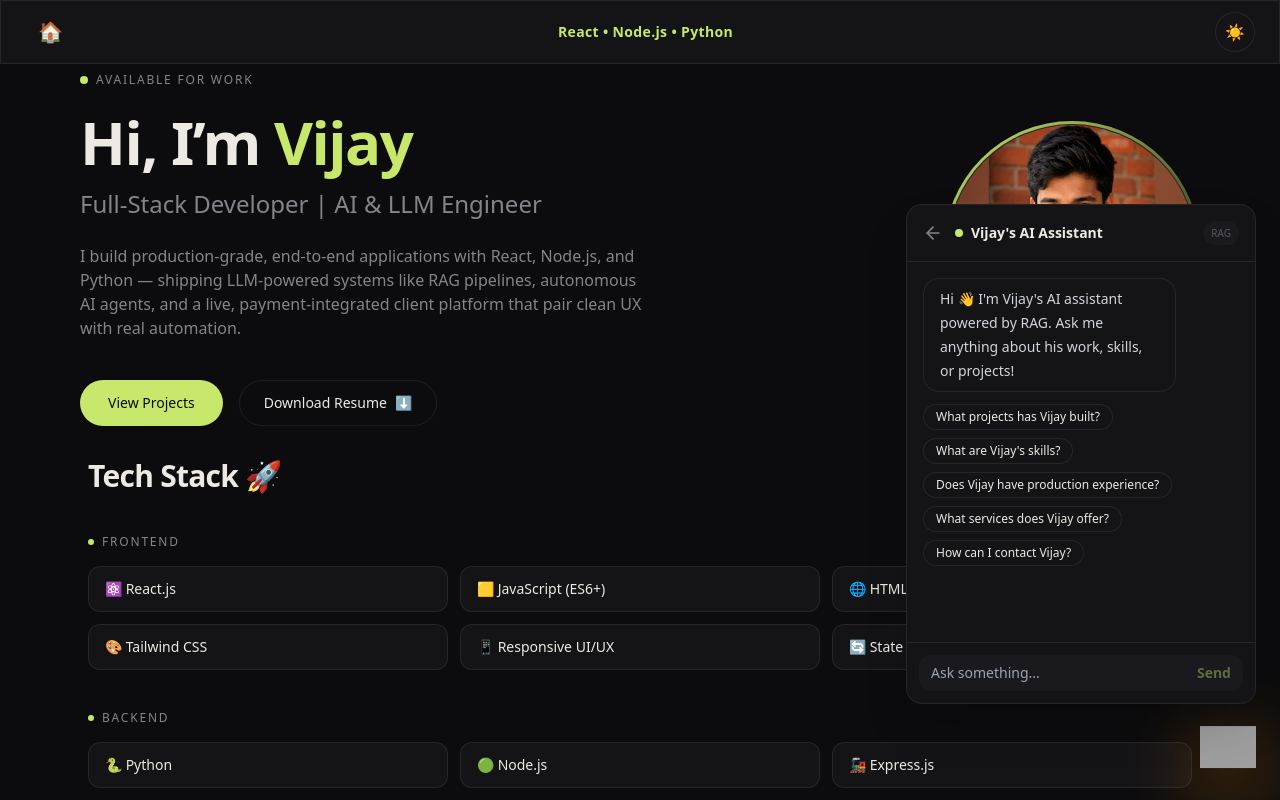
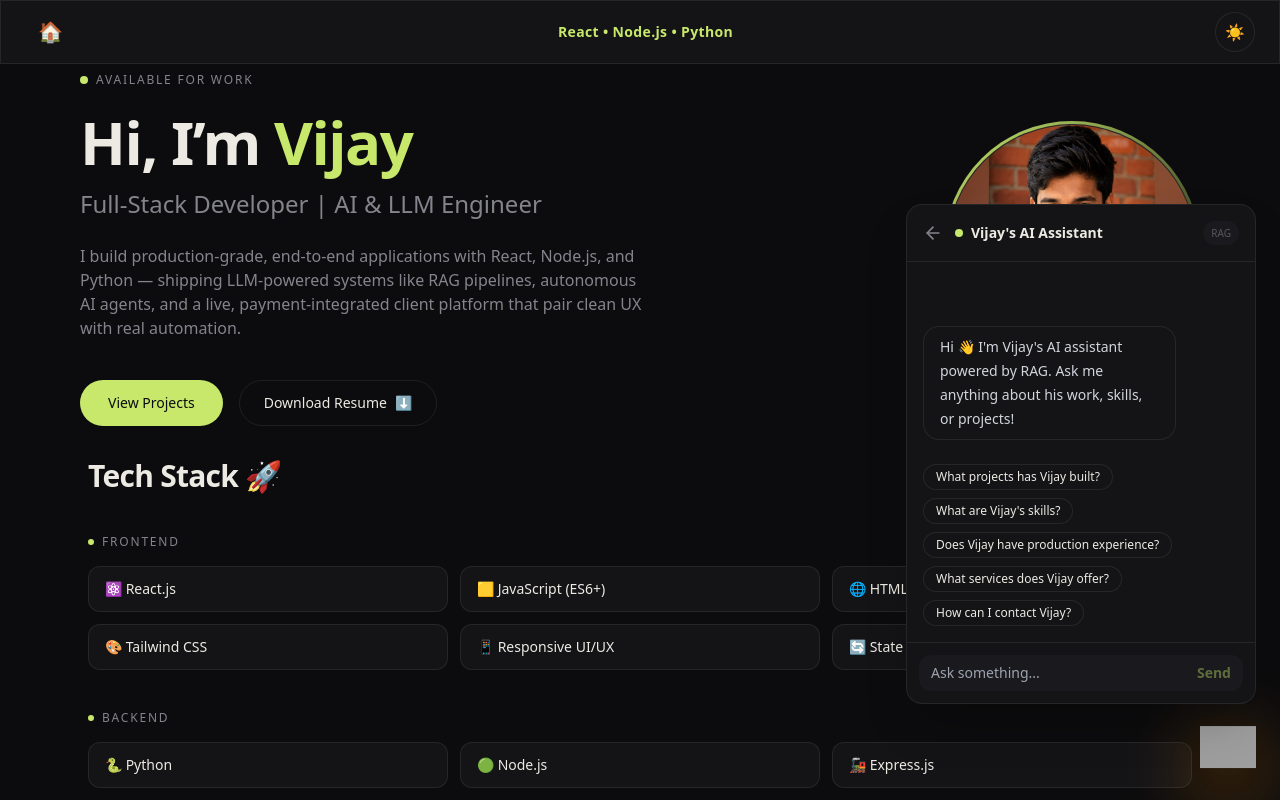
Before and after one commit to vijaydurgasi/Portfolio---vijay, a React (Vite) app: page / in a window 1280 px wide. Both pictures are taken after a click on the button 1228 px from the left and 748 px from the top of the page. Shown: the top 800 px of the page. Built offline with nearby package versions, Linux system fonts and the light colour scheme; grey boxes are pictures that could not be loaded.

Commit message:
updated RAG UI

```diff
--- a/src/Components/ai/AIAssistant.jsx
+++ b/src/Components/ai/AIAssistant.jsx
@@ -203,8 +203,8 @@
                         </h2>
                     </div>
 
-                    <div className="flex-1 overflow-y-auto p-4 text-sm text-mut">
-
+                    <div className="flex-1 overflow-y-auto p-4 text-sm text-mut flex flex-col">
+                        <div className="mt-auto flex flex-col w-full">
                             {chatMessages.map((msg, index) => (
                                 <div
                                     key={index}
@@ -262,6 +262,7 @@
 
                             <div ref={messagesEndRef} />
                         </div>
+                    </div>
 
                     <div className="p-3 border-t hairline">
                         <div className="flex items-center gap-2 surface-2 rounded-xl px-3 py-2">
```
Lines whose indentation alone changed are shown as unchanged.
